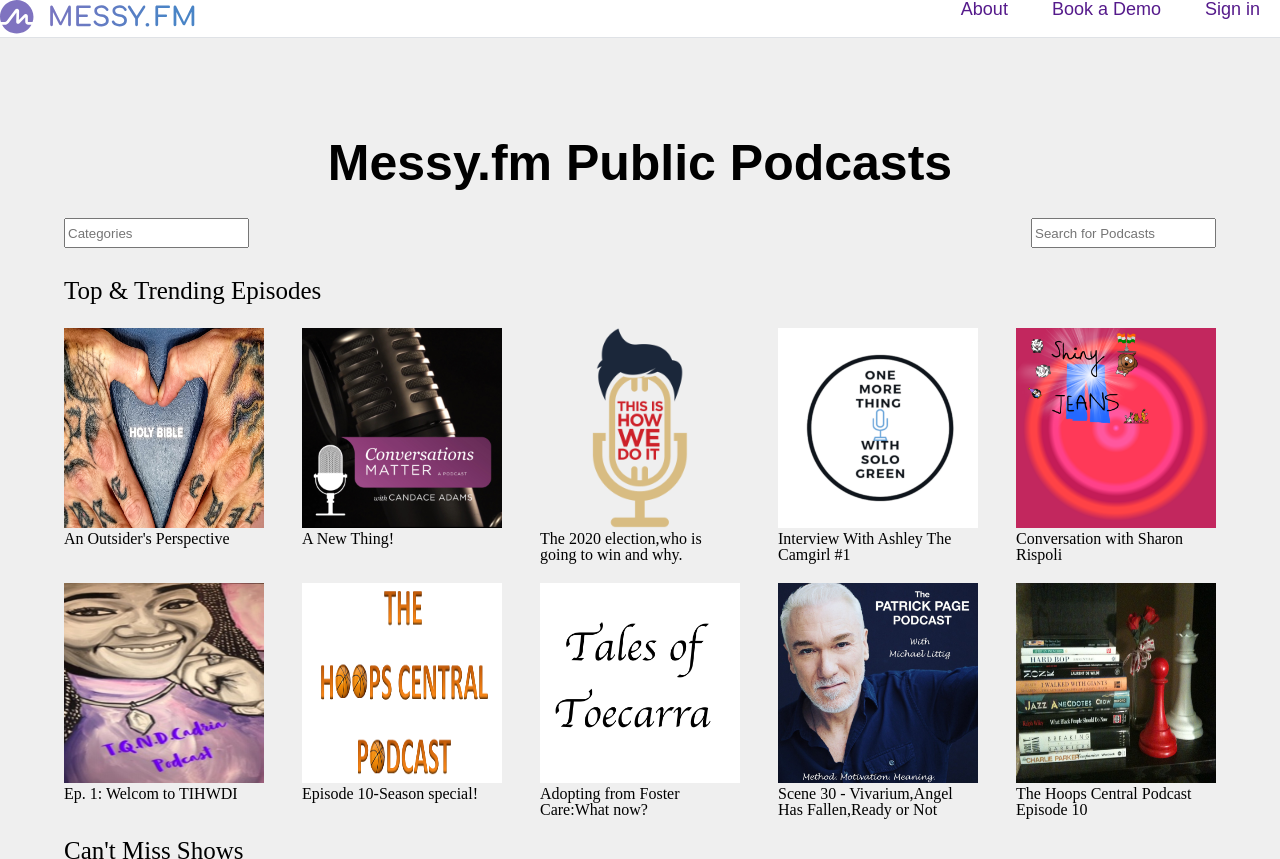
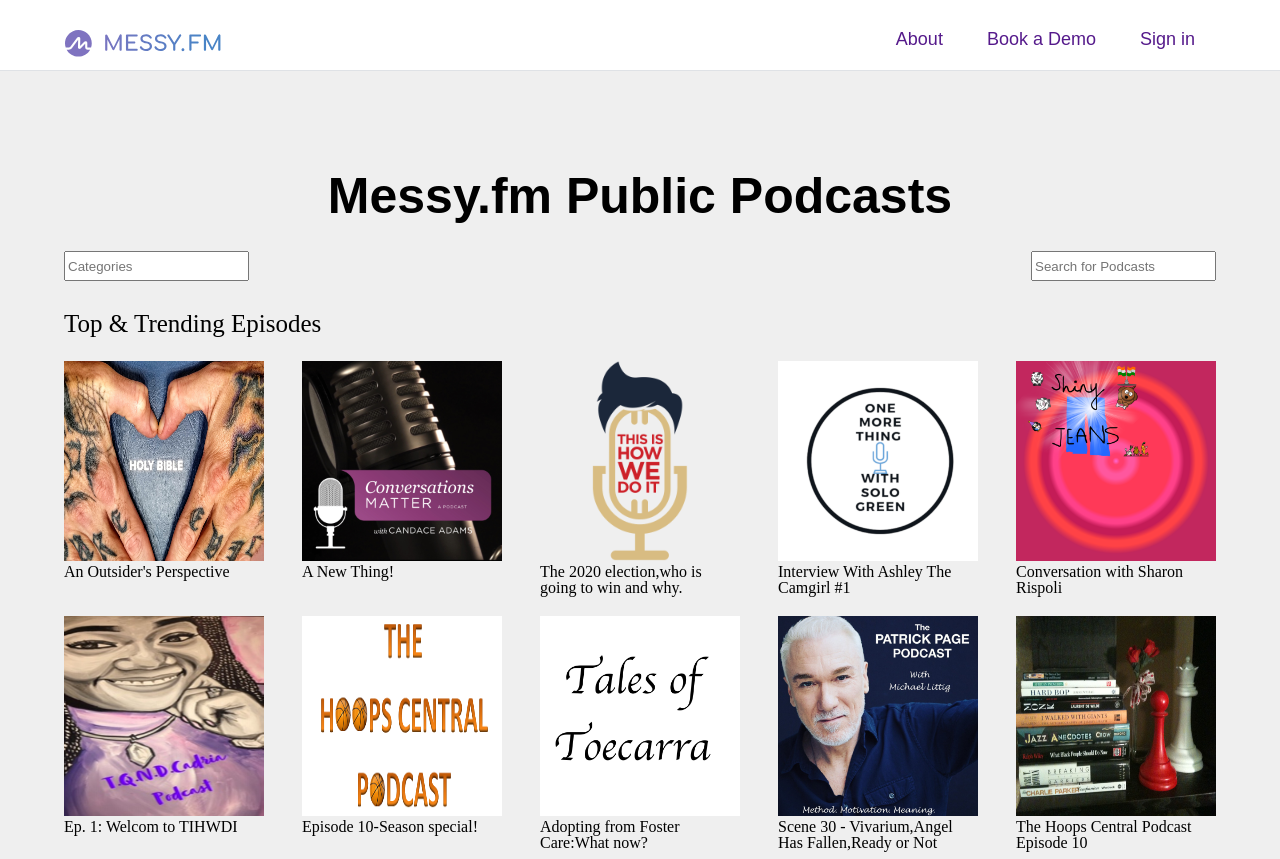
Before and after one commit to KostSham/Third-page, a website: page index.html in a window 1280 px wide. Shown: the top 859 px of the page. Drawn offline with Linux system fonts and the light colour scheme.

Commit message:
made changes in styles

```diff
--- a/index.html
+++ b/index.html
@@ -12,8 +12,8 @@
     <div class="page">
       <div class="top-container">
         <div class="navBar">
-        <div class="navLogo">
-          <a><img src="./images/navbar_logo.cb523963.svg" alt="" /></a>
+        <div class="navLogo ">
+          <a><img src="./images/navbar_logo.cb523963.svg" alt=""  /></a>
         </div>
         <div class="navLinks">
           <nav>
@@ -292,6 +292,7 @@
         </div>
       </div>
       <div class="footer">
+        <div class="qwer">
         <div class="topFooter">
           <div>
             <img
@@ -318,5 +319,6 @@
         <div class="downFooter"></div>
       </div>
     </div>
+    </div>
   </body>
 </html>
--- a/scss/layout/_footer.scss
+++ b/scss/layout/_footer.scss
@@ -43,3 +43,10 @@
   padding-left: 250px;
   padding-top: 20px;
 }
+.qwer {
+  display: flex;
+  justify-content: space-between;
+  left: 0px;
+  width: 1150px;
+  margin: 0 auto;
+}
--- a/scss/layout/_navigation.scss
+++ b/scss/layout/_navigation.scss
@@ -1,12 +1,16 @@
 .navBar {
-  width: 100%;
+  width: 1150px;
   display: flex;
   justify-content: space-between;
+  height: 40px;
+  padding-top: 30px;
 }
-
+.navLogo {
+  zoom: 0.8;
+}
 .navLink {
   text-decoration: none;
-  padding: 30px 20px;
+  padding: 20px 20px;
   font-size: 18px;
   font-family: $defaultFontFamily;
 }
@@ -16,7 +20,9 @@
 .top-container {
   left: 0px;
   width: 100%;
-  z-index: 100;
+  // z-index: 100;
   background-color: rgb(255, 255, 255);
   border-bottom: 1px solid rgb(223, 226, 230);
+  display: flex;
+  justify-content: center;
 }
```
Also changed, not shown: css/style.css.
